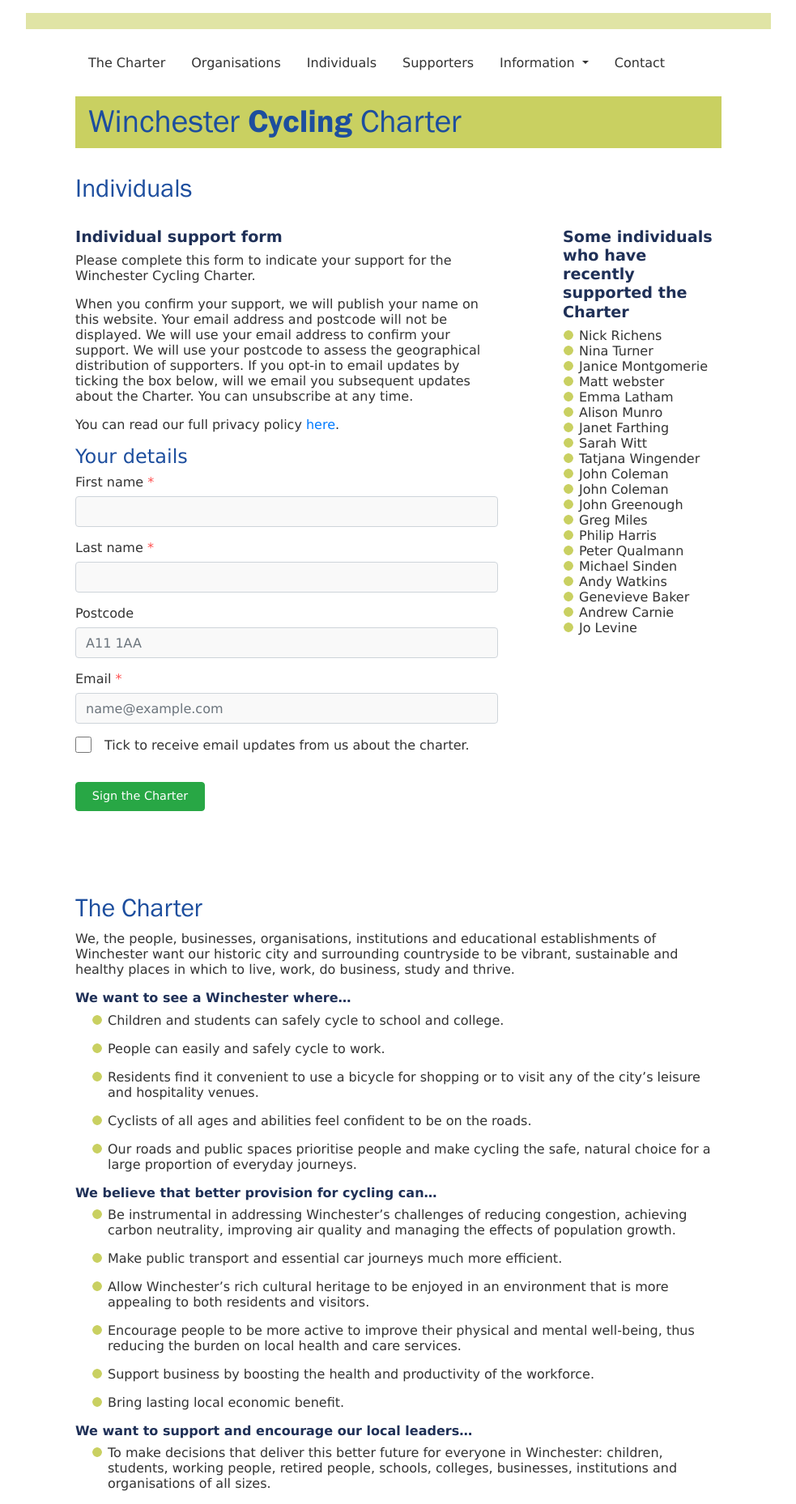
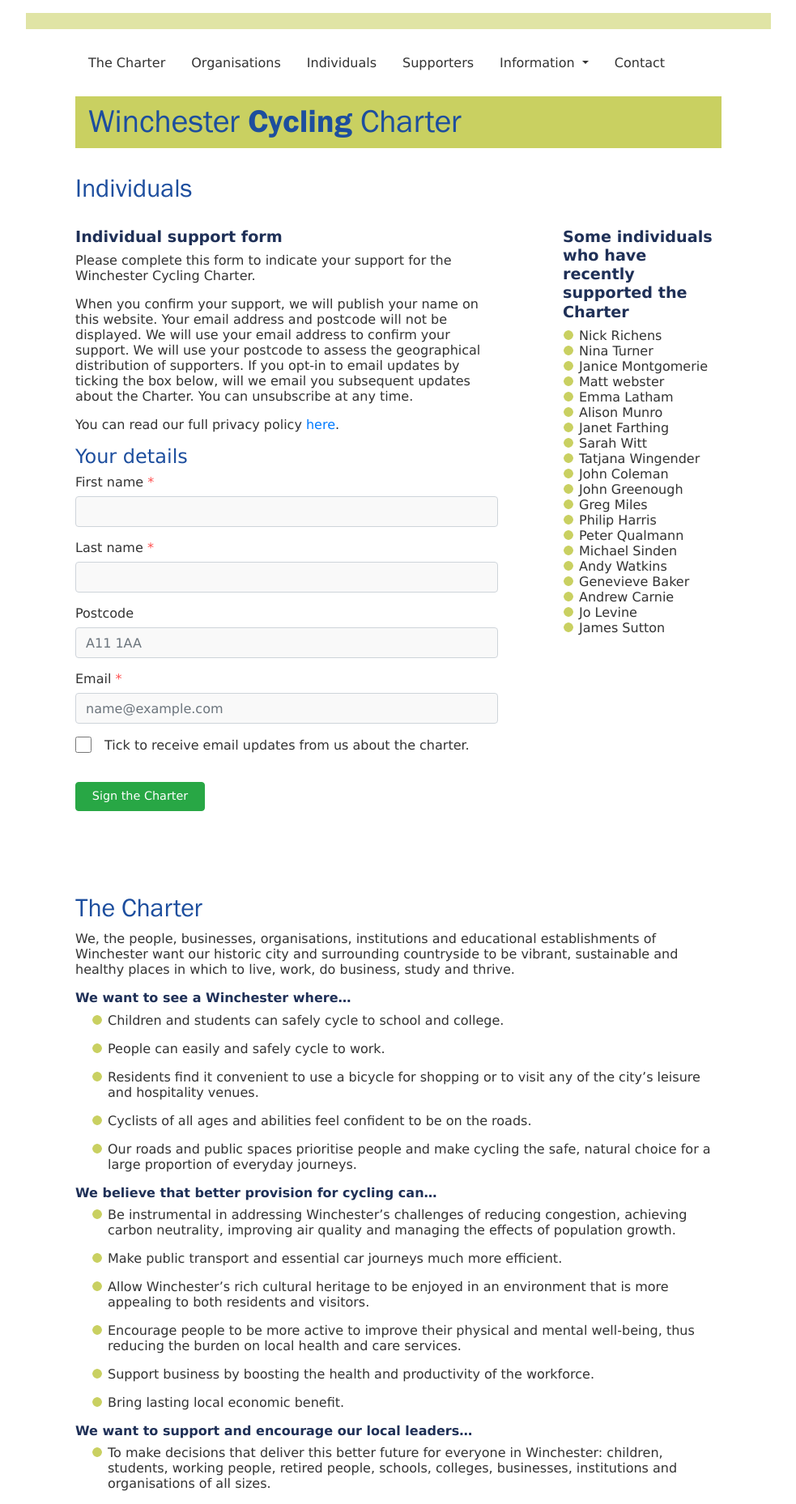
Before and after one commit to winchestercyclingcharter/winchestercyclingcharter.github.io, a Jekyll site: the page built from ind-page.md, in a window 1280 px wide. Shown: the whole page at 81% size, without its empty margins (148-1131 px from the left). Built offline with Jekyll 4.4.1, drawn with Linux system fonts in a browser that asks for light colours; nearby versions of some CDN libraries.

Commit message:
Update people.yml

```diff
--- a/_data/people.yml
+++ b/_data/people.yml
@@ -363,7 +363,6 @@
 - { lastname: Wingender, firstname: Tatjana, dt: 20210401-122625-506094 }
 - { lastname: Witt, firstname: Sarah, dt: 20210401-135407-393093 }
 - { lastname: Munro, firstname: Alison, dt: 20210401-144441-879328 }
-- { lastname: Coleman, firstname: John, dt: 20210401-095309-738687 }
 - { lastname: Farthing, firstname: Janet, dt: 20210401-141718-681199 }
 - { lastname: Latham, firstname: Emma, dt: 20210401-172038-860478 }
 - { lastname: Sutton, firstname: James, dt: 20210329-070729-495990 }
```
